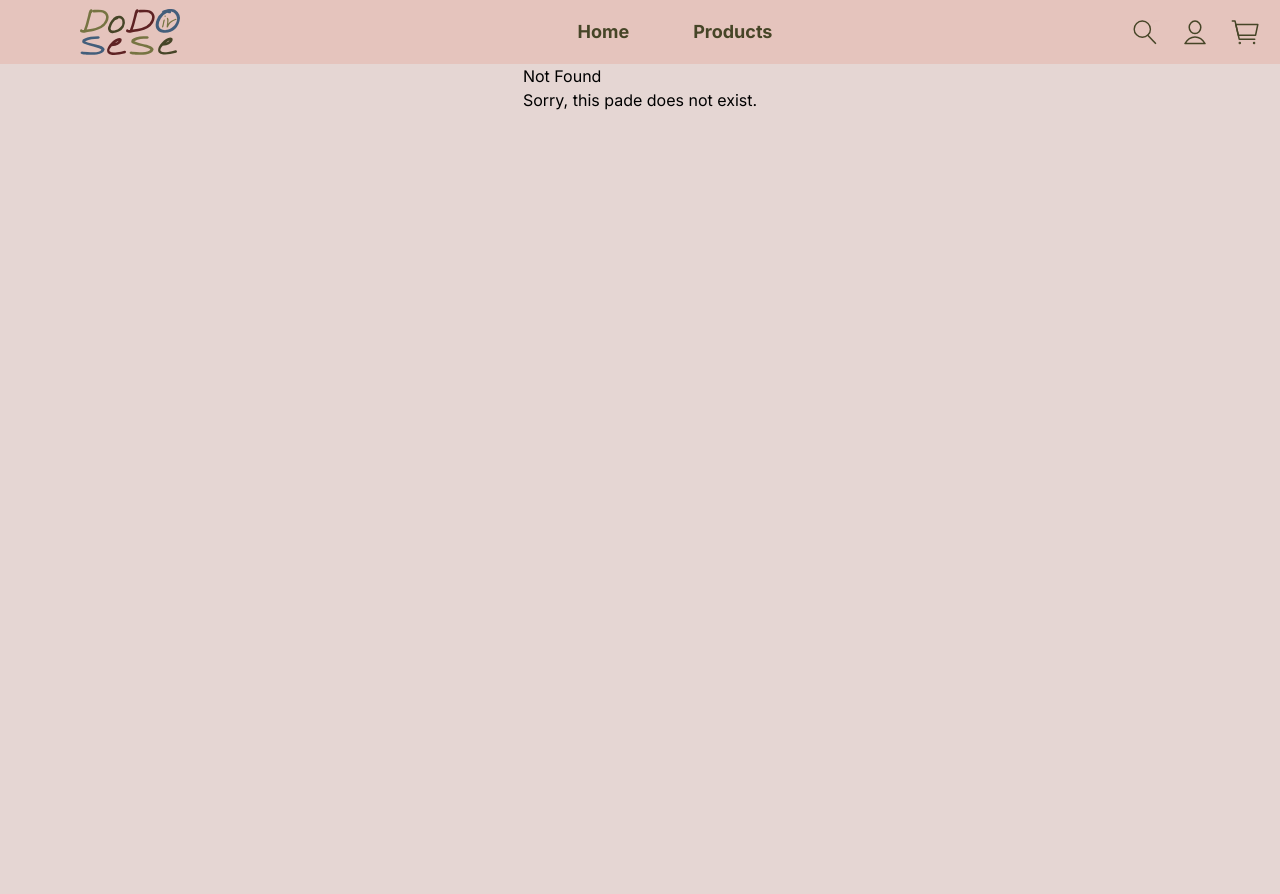
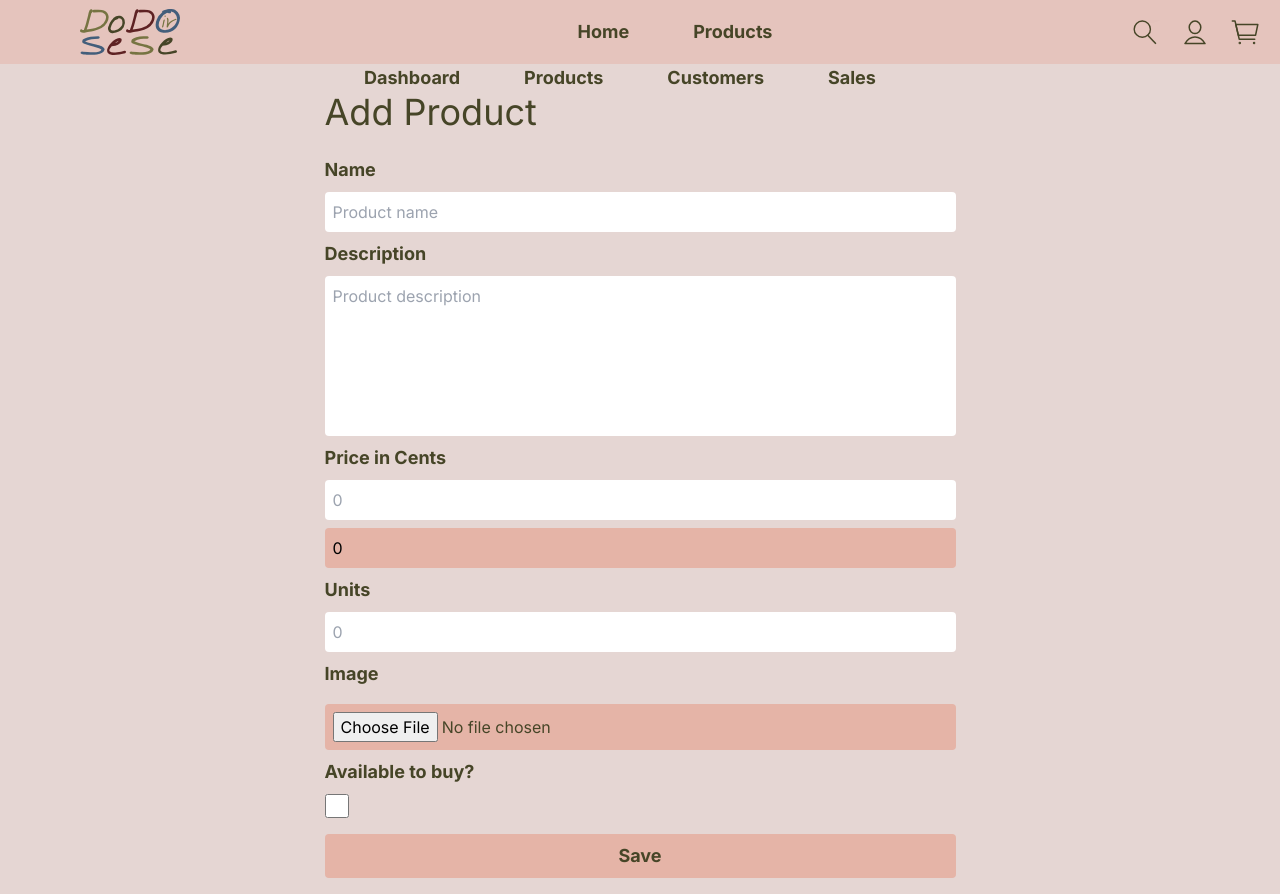
Before and after one commit to Edga380/shopping-website, a Next.js app: page /admin/products/new in a window 1280 px wide. Before the commit this address had no page. Before the commit the page ends 800 px from the top, so only its background shows below. Built offline with nearby package versions, Linux system fonts and the light colour scheme.

Commit message:
Add product form

```diff
--- /dev/null
+++ b/src/app/admin/_actions/products.ts
@@ -0,0 +1,15 @@
+"use server";
+
+export async function addProduct(formData: FormData) {
+  console.log(formData);
+
+  const { name, description, priceInCents, units, image, available } =
+    Object.fromEntries(formData.entries());
+
+  console.log(name);
+  console.log(description);
+  console.log(priceInCents);
+  console.log(units);
+  console.log(image);
+  console.log(available);
+}
--- /dev/null
+++ b/src/app/admin/_components/PageHeader.tsx
@@ -0,0 +1,7 @@
+import { ReactNode } from "react";
+
+export function PageHeader({ children }: { children: ReactNode }) {
+  return (
+    <h1 className="text-text-color-dark-green text-4xl mb-4">{children}</h1>
+  );
+}
--- /dev/null
+++ b/src/app/admin/products/_components/ProductForm.tsx
@@ -0,0 +1,111 @@
+"use client";
+
+import { useState } from "react";
+import { addProduct } from "../../_actions/products";
+
+export default function AdminProductFrom() {
+  const [formatCurrency, setFormatCurrency] = useState<number>(0);
+  return (
+    <form action={addProduct}>
+      <div className="flex flex-col">
+        <label
+          htmlFor="name"
+          className="text-lg font-bold text-text-color-dark-green py-2"
+        >
+          Name
+        </label>
+        <input
+          type="text"
+          id="name"
+          name="name"
+          placeholder="Product name"
+          className="p-2 rounded"
+          required
+        />
+
+        <label
+          htmlFor="description"
+          className="text-lg font-bold text-text-color-dark-green py-2"
+        >
+          Description
+        </label>
+        <textarea
+          id="description"
+          name="description"
+          cols={60}
+          rows={6}
+          className="resize-none p-2 rounded"
+          placeholder="Product description"
+        ></textarea>
+
+        <label
+          htmlFor="priceInCents"
+          className="text-lg font-bold text-text-color-dark-green py-2"
+        >
+          Price in Cents
+        </label>
+        <input
+          type="number"
+          id="priceInCents"
+          name="priceInCents"
+          placeholder="0"
+          className="p-2 rounded"
+          onChange={(v) => setFormatCurrency(Number(v.target.value))}
+          required
+        />
+        <div className="py-2 pl-2 mt-2 w-auto bg-color-pallet-03 rounded">
+          {formatCurrency}
+        </div>
+
+        <label
+          htmlFor="units"
+          className="text-lg font-bold text-text-color-dark-green py-2"
+        >
+          Units
+        </label>
+        <input
+          type="number"
+          id="units"
+          name="units"
+          className="p-2 rounded"
+          placeholder="0"
+          required
+        />
+
+        <label
+          htmlFor="image"
+          className="text-lg font-bold text-text-color-dark-green py-2"
+        >
+          Image
+        </label>
+        <input
+          type="file"
+          id="image"
+          name="image"
+          className="text-text-color-dark-green py-2 pl-2 mt-2 bg-color-pallet-03 rounded"
+          required
+        />
+
+        <label
+          htmlFor="available"
+          className="text-lg font-bold text-text-color-dark-green py-2"
+        >
+          Available to buy?
+        </label>
+        <input
+          type="checkbox"
+          id="available"
+          name="available"
+          className="w-6 h-6"
+        />
+
+        <button
+          type="submit"
+          className="bg-color-pallet-03 text-lg font-bold text-text-color-dark-green my-4 px-3 py-2 rounded hover:bg-color-pallet-04"
+        >
+          Save
+        </button>
+      </div>
+    </form>
+  );
+}
--- /dev/null
+++ b/src/app/admin/products/new/page.tsx
@@ -0,0 +1,11 @@
+import { PageHeader } from "../../_components/PageHeader";
+import AdminProductFrom from "../_components/ProductForm";
+
+export default function AdminNewProductPage() {
+  return (
+    <>
+      <PageHeader>Add Product</PageHeader>
+      <AdminProductFrom></AdminProductFrom>
+    </>
+  );
+}
--- /dev/null
+++ b/src/app/admin/products/page.tsx
@@ -0,0 +1,19 @@
+import Link from "next/link";
+import { PageHeader } from "../_components/PageHeader";
+
+export default function AdminProductsPage() {
+  return (
+    <>
+      <div className="flex justify-between items-center gap-4">
+        <PageHeader>Admin products</PageHeader>
+        <button className="bg-color-pallet-03 text-lg font-bold text-text-color-dark-green mr-10 px-3 py-2 rounded hover:bg-color-pallet-04">
+          <Link href="/admin/products/new">Add Product</Link>
+        </button>
+      </div>
+    </>
+  );
+}
+
+function ContentTable() {
+  return;
+}
--- a/src/app/layout.tsx
+++ b/src/app/layout.tsx
@@ -18,7 +18,7 @@ export default function RootLayout({
   return (
     <html lang="en">
       <body className={inter.className}>
-        <NavBar></NavBar>
+        <NavBar href={"/"}></NavBar>
         <main>{children}</main>
       </body>
     </html>
--- a/src/components/AdminNav.tsx
+++ b/src/components/AdminNav.tsx
@@ -13,8 +13,8 @@ export function NavLink(props: Omit<ComponentProps<typeof Link>, "className">) {
   return (
     <Link
       {...props}
-      className={`p-4 hover:bg-slate-600 hover:text-slate-900 focus-visible:bg-slate-600 focus-visible:text-slate-900 ${
-        pathname === props.href && "bg-slate-300 text-slate-900"
+      className={`text-lg font-bold text-text-color-dark-green mr-10 px-3 py-2 rounded hover:bg-color-pallet-04 ${
+        pathname === props.href && "underline"
       }`}
     ></Link>
   );
--- a/src/components/NavBar.tsx
+++ b/src/components/NavBar.tsx
@@ -3,8 +3,11 @@
 import Link from "next/link";
 import Image from "next/image";
 import { usePathname } from "next/navigation";
+import { ComponentProps } from "react";
 
-export default function NavBar() {
+export default function NavBar(
+  props: Omit<ComponentProps<typeof Link>, "className">
+) {
   const pathname = usePathname();
   return (
     <>
@@ -20,17 +23,17 @@ export default function NavBar() {
         </Link>
         <div className="justify-center">
           <Link
-            href="/"
+            {...props}
             className={`text-lg font-bold text-text-color-dark-green mr-10 px-3 py-2 rounded hover:bg-color-pallet-04 ${
-              pathname === "/" ? "underline" : ""
+              pathname === props.href && "underline"
             }`}
           >
             Home
           </Link>
           <Link
-            href="/Products"
+            {...props}
             className={`text-lg font-bold text-text-color-dark-green mr-10 px-3 py-2 rounded hover:bg-color-pallet-04 ${
-              pathname === "/Products" ? "underline" : ""
+              pathname === props.href && "underline"
             }`}
           >
             Products
```
